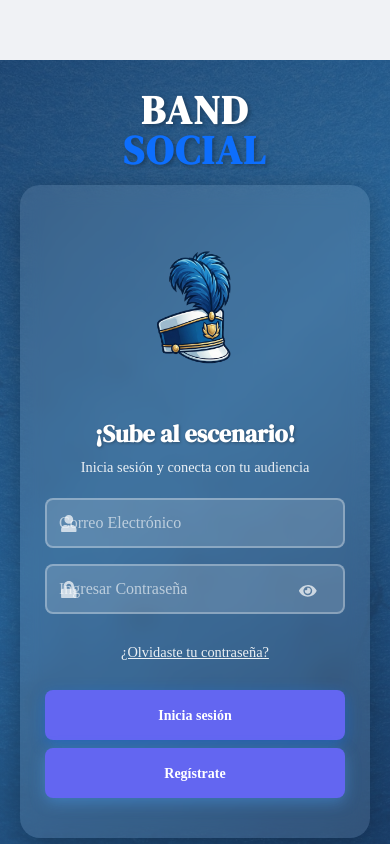
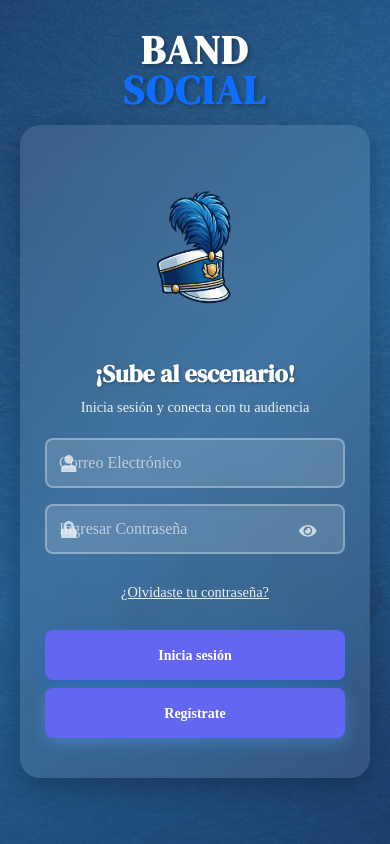
Before and after one commit to Negromatico/BandSocial, a React (Vite) app: page /login in a window 390 px wide. Built offline with nearby package versions, Linux system fonts and the light colour scheme; no server answers; a web font is replaced by a local one.

Commit message:
Fix: Corregir layout móvil - navbar fijo superior y espaciado correcto del contenido

```diff
--- a/src/components/MobileTopNav.css
+++ b/src/components/MobileTopNav.css
@@ -9,8 +9,10 @@
 @media (max-width: 768px) {
   .mobile-top-nav {
     display: block;
-    position: sticky;
+    position: fixed;
     top: 0;
+    left: 0;
+    right: 0;
     z-index: 999;
     background: var(--card-bg);
     border-bottom: 1px solid var(--border-color);
--- a/src/styles/pages-mobile.css
+++ b/src/styles/pages-mobile.css
@@ -17,8 +17,8 @@
   .container,
   .container-fluid,
   [class*="container"] {
-    padding-top: 60px !important; /* Espacio para navbar superior */
-    padding-bottom: 80px !important; /* Espacio para navbar inferior */
+    padding-top: 0 !important;
+    padding-bottom: 80px !important;
     padding-left: 0 !important;
     padding-right: 0 !important;
     max-width: 100% !important;
@@ -35,7 +35,7 @@
   .messages-container,
   .followers-container,
   .game-container {
-    padding-top: 60px !important;
+    padding-top: 110px !important; /* Espacio para navbar superior fijo */
     padding-bottom: 80px !important;
     min-height: 100vh !important;
     overflow-x: hidden !important;
```
